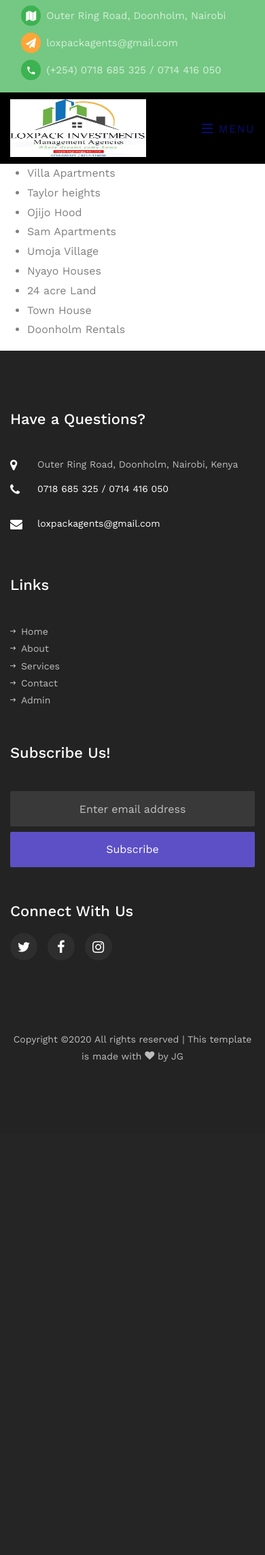
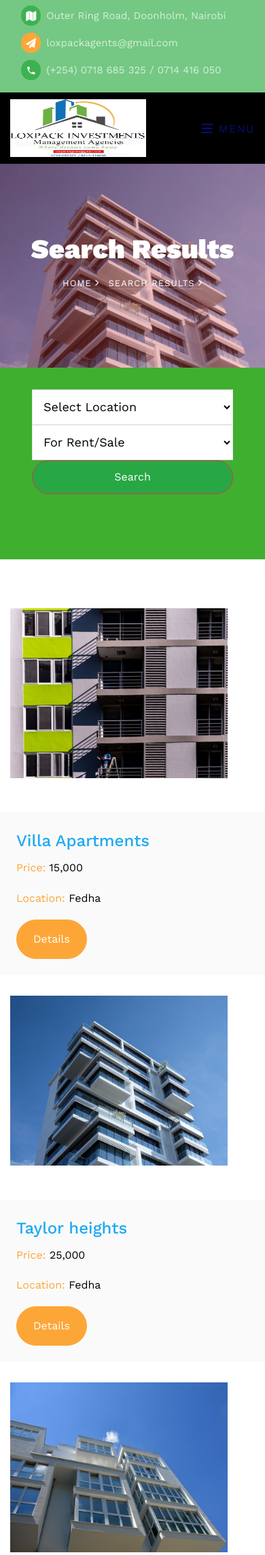
Before and after one commit to BabGee/loxpack, a Django app: page /search/ in a window 390 px wide. Shown: the top 2288 px of the page at 68% size. Before the commit the page ends 1562 px from the top, so only its background shows below. Run offline with Django 3.2, Linux system fonts and the light colour scheme; data comes from the database, SQL or seed files in the repository; both versions use the stored data as it was after the commit; some libraries are stand-ins or nearby versions; some web fonts are replaced.

Commit message:
Search functionality added

```diff
--- a/agency/agency/settings.py
+++ b/agency/agency/settings.py
@@ -23,8 +23,8 @@ BASE_DIR = os.path.dirname(os.path.dirname(os.path.abspath(__file__)))
 SECRET_KEY = 'mkv+sx(q%ulmh5d0+p@7+vacl9=wx^$3^7jn0wo2ywtbb(j8m!'
 
 # SECURITY WARNING: don't run with debug turned on in production!
-#DEBUG = False
-DEBUG = True
+DEBUG = False
+#DEBUG = True
 
 ALLOWED_HOSTS = ['loxpack.pythonanywhere.com', '127.0.0.1', '*']
 
@@ -40,6 +40,7 @@ INSTALLED_APPS = [
     'django.contrib.sessions',
     'django.contrib.messages',
     'django.contrib.staticfiles',
+    'django.contrib.humanize',
 ]
 
 MIDDLEWARE = [
--- a/agency/agency/urls.py
+++ b/agency/agency/urls.py
@@ -17,12 +17,10 @@ from django.contrib import admin
 from django.urls import path, include
 from django.conf import settings
 from django.conf.urls.static import static
-from loxpack.views import SearchResultsView
 
 urlpatterns = [
     path('admin/', admin.site.urls),
     path('', include('loxpack.urls')),
-    path('search/', SearchResultsView.as_view(), name='search_results'),
 ]
 
 if settings.DEBUG:
--- a/agency/loxpack/templates/loxpack/base.html
+++ b/agency/loxpack/templates/loxpack/base.html
@@ -38,7 +38,6 @@
         {% include 'loxpack/navbar.html' %}
     <!-- END nav -->
 
-
    {% block content %}
 
    {% endblock %}
--- /dev/null
+++ b/agency/loxpack/templates/loxpack/hero.html
@@ -0,0 +1,11 @@
+<section class="hero-wrap hero-wrap-2" id="staff-img">
+    <div class="overlay"></div>
+    <div class="container">
+    <div class="row no-gutters slider-text align-items-center justify-content-center">
+        <div class="col-md-9 ftco-animate text-center">
+        <h1 class="mb-2 bread">{{text}}</h1>
+        <p class="breadcrumbs"><span class="mr-2"><a href="{% url 'loxpack-home' %}">Home <i class="ion-ios-arrow-forward"></i></a></span> <span>{{text}} <i class="ion-ios-arrow-forward"></i></span></p>
+        </div>
+    </div>
+    </div>
+</section>
--- a/agency/loxpack/templates/loxpack/index.html
+++ b/agency/loxpack/templates/loxpack/index.html
@@ -1,9 +1,11 @@
 {% extends 'loxpack/base.html' %}
 {% load static %}
+{% load humanize %}
 
 {% block title %} Home {% endblock title %}
 
 {% block content %}
+
 
 	<!-- hero slider -->
 	<section>
@@ -137,7 +139,7 @@
 						</div>
 						<div class="text pt-3 text-center">
 							<a href="{% url 'loxpack-property' pk=apartment.id %}">
-							<h3>{{apartment.name}}</h3>
+								<h3>{{apartment.name}}</h3>
 							</a>
 							<span class="position mb-2">{{apartment.area}}</span>
 							<span class="position mb-2">{{apartment.status}}</span>
@@ -170,7 +172,7 @@
 					</div>
 					<div class="text bg-light p-4">
 						<h3><a href="{% url 'loxpack-property' pk=sale_prop.id %}">{{sale_prop.name}}</a></h3>
-						<p class="subheading"><span>Price:</span>Ksh {{sale_prop.price}} </p>
+						<p class="subheading"><span>Price:</span>Ksh {{sale_prop.price|intcomma}} </p>
 						<p class="subheading"><span>Location:</span> {{sale_prop.area}}</p>
 						<p class="subheading">{{sale_prop.status}}</p>
 						<p class="mb-0"><a href="{% url 'loxpack-property' pk=sale_prop.id %}" class="btn btn-secondary px-4 py-3">Details</a></p>
--- a/agency/loxpack/templates/loxpack/search_bar.html
+++ b/agency/loxpack/templates/loxpack/search_bar.html
@@ -1,22 +1,22 @@
 <section class="search-sec">
     <div class="container">
-        <form action="{% url 'search_results' %}" method="get">
+        <form action="{% url 'search-results' %}" method="get">
             <div class="row">
                 <div class="col-lg-12">
                     <div class="row">
                         <div class="col-lg-4 col-md-4 col-sm-12 p-0">
-                            <select class="form-control search-slt" id="exampleFormControlSelect1">
+                            <select class="form-control search-slt" id="exampleFormControlSelect1" name="loc_contains">
                                 <option>Select Location</option>
                                 {% for loc in location %}
-                                <option name="q1">{{loc.name}}</option>
+                                <option value="{{loc.name}}">{{loc.name}}</option>
                                 {% endfor %}
                             </select>
                         </div>
                         <div class="col-lg-4 col-md-4 col-sm-12 p-0">
-                            <select class="form-control search-slt" id="exampleFormControlSelect1">
+                            <select class="form-control search-slt" id="exampleFormControlSelect1" name="stat_contains">
                                 <option>For Rent/Sale</option>
                                 {% for stat in stats %}
-                                <option name="q2">{{stat.name}}</option>
+                                <option value="{{stat.name}}">{{stat.name}}</option>
                                 {% endfor %}
                             </select>
                         </div>
--- a/agency/loxpack/templates/loxpack/search_results.html
+++ b/agency/loxpack/templates/loxpack/search_results.html
@@ -1,19 +1,75 @@
 {% extends 'loxpack/base.html' %}
 {% load static %}
+{% load humanize %}
 
-{% block title %} Home {% endblock title %}
+{% block title %} Search Results {% endblock title %}
 
 {% block content %}
 
-<div>
-    <ul>
-        {% for prop in search_query_rslt %}
-          <li>
-            {{ prop.name }}
-          </li>
+
+  {% include 'loxpack/hero.html' %}
+  {% include 'loxpack/search_bar.html' %}
+
+  <main class="mt-5 pt-4">
+    <div class="row">
+      {% for property in search_query_rslt %}
+      <div class="col-md-6 course d-lg-flex ftco-animate">
+        <div class="img">
+          <a href="{% url 'loxpack-property' pk=property.id %}">
+          <img src="{{property.image.url}}" alt="" height="250" width="320">
+          </a>
+        </div>
+        <div class="text bg-light p-4">
+          <h3><a href="{% url 'loxpack-property' pk=property.id %}">{{property.name}}</a></h3>
+          <p class="subheading"><span>Price:</span> {{property.price|intcomma}} </p>
+          <p class="subheading"><span>Location:</span> {{property.area}}</p>
+          <p class="mb-0"><a href="{% url 'loxpack-property' pk=property.id %}" class="btn btn-secondary px-4 py-3">Details</a></p>
+        </div>
+      </div>
+    {% endfor %}
+    </div>
+
+    <div class="container dark-grey-text mt-5">
+
+      <!--Grid row-->
+      <div class="text-center mb-5">
+        <h1>Similar Properties</h1>
+      </div>
+      <div class="row wow fadeIn">
+        <!--Grid column-->
+        {% for stat in similar_search %}
+        <div class="col-md-6 mb-4">
+          <a href="{% url 'loxpack-property' pk=stat.id %}">
+            <img src="{{stat.image.url}}" class="img-fluid" alt="" height=300 width=400>
+          </a>
+          <div class="p-4">
+
+            <div class="mb-3">
+              <a href="{% url 'loxpack-property' pk=stat.id %}">
+                <span class="badge purple mr-1">{{stat.name}}</span>
+              </a>
+            </div>
+
+            <p>{{stat.description}}</p>
+            <p class="mb-0"><a href="{% url 'loxpack-property' pk=stat.id %}" class="btn btn-secondary px-4 py-3">Details</a></p>
+
+          </div>
+          <!--Content-->
+
+        </div>
         {% endfor %}
-      </ul>
-</div>
+        <!--Grid column-->
+
+
+      </div>
+      <!--Grid row-->
+
+      <hr>
+    </div>
+
+</main>
+
+
 
 
 {% endblock %}
--- a/agency/loxpack/urls.py
+++ b/agency/loxpack/urls.py
@@ -9,6 +9,5 @@ urlpatterns = [
     path('forsale/', views.sale, name='loxpack-sale'),
     path('forrent/', views.rent, name='loxpack-rent'),
     path('contact/', views.contact, name='loxpack-contact'),
-    #path('email/', views.emailView, name='email'),
-    #path('success/', views.successView, name='success'),
+    path('search/', views.search_results, name='search-results'),
 ]
--- a/agency/loxpack/views.py
+++ b/agency/loxpack/views.py
@@ -1,4 +1,4 @@
-from django.shortcuts import render
+from django.shortcuts import render, redirect
 from property.models import Property, Area, Status
 from django.contrib import messages
 from django.views.generic import ListView, View
@@ -17,49 +17,70 @@ def home(request):
     return render(request, 'loxpack/index.html', context)
 
 def about(request):
-    return render(request, 'loxpack/about.html')
+    context = {
+        'text' : 'About Loxpack'
+    }
+    return render(request, 'loxpack/about.html', context)
 
 def pproperty(request, pk):
     stat = Property.objects.get(pk=pk).status
     context = {
         'property' : Property.objects.get(pk=pk),
-        'stats' : Property.objects.filter(status__name=stat)
+        'location' : Area.objects.all(),
+        'stat' : Property.objects.filter(status__name=stat),
+        'stats' : Status.objects.all(),
+        'text' : 'Property Details',
     }
     return render(request, 'loxpack/property.html', context)
 
 def sale(request):
     context = {
-        'sale_property' : Property.objects.filter(status__name='For Sale')
+        'sale_property' : Property.objects.filter(status__name='For Sale'),
+        'text' : 'Property For Sale',
+        'location' : Area.objects.all(),
+        'stats' : Status.objects.all()
     }
     return render(request, 'loxpack/sale.html', context)
 
 def rent(request):
     context = {
-        'rent_apartment' : Property.objects.filter(status__name='For Rent')
+        'rent_apartment' : Property.objects.filter(status__name='For Rent'),
+        'text' : 'Property For Rent',
+        'location' : Area.objects.all(),
+        'stats' : Status.objects.all()
     }
     return render(request, 'loxpack/rent.html', context)
 
 def contact(request):
-    return render(request, 'loxpack/contact.html')
+    context ={
+        'text' : 'Contact Us',
+        'location' : Area.objects.all(),
+        'stats' : Status.objects.all()
+    }
+    return render(request, 'loxpack/contact.html', context)
 
-class SearchResultsView(View):
-    #model = Property
-    #template_name = 'loxpack/search_results.html'
+def is_valid_queryparam(param1, param2):
+    return param1 != '' and param2 != '' and param1 is not None and param2 is not None
 
-    def get(self, *args, **kwargs):
-        qs =  Property.objects.all()
-        query1 = self.request.GET.get('q1') #Tassia
-        query2 = self.request.GET.get('q2') #For Rent
+def search_results(request):
+    qs = Property.objects.all()
+    loc_contains_query = request.GET.get('loc_contains')
+    stat_contains_query = request.GET.get('stat_contains')
 
-        if query1 and query2:
-            qs = qs.filter(Q(area__name__icontains=query1)) | Q(status__name__icontains=query2)
-        if query1 == '' and query2 == '':
-            messages.warning(self.request, 'No Property selected')
-            return redirect('/')
-        if qs is None:
-            messages.warning(self.request, f'No Property Named{query1}')
-            return redirect('/')
-        context = {
-            'search_query_rslt' : qs
-        }
-        return render(self.request, 'loxpack/search_results.html', context)
+
+    if is_valid_queryparam(loc_contains_query, stat_contains_query) and loc_contains_query != 'Select Location' and stat_contains_query != 'For Rent/Sale':
+        qs = qs.filter(Q(area__name__icontains=loc_contains_query) & Q(status__name__icontains=stat_contains_query)).distinct()
+
+    elif loc_contains_query == 'Select Location' and stat_contains_query == 'For Rent/Sale':
+        messages.warning(request, 'Nothing Selected')
+
+    context = {
+        'search_query_rslt' : qs,
+        'similar_search' : Property.objects.filter(status__name=stat_contains_query),
+        'text' : 'Search Results',
+        'location' : Area.objects.all(),
+        'stats' : Status.objects.all()
+    }
+
+
+    return render(request, 'loxpack/search_results.html', context)
```
Also changed, not shown: agency/loxpack/templates/loxpack/about.html (+2 -11 lines), agency/loxpack/templates/loxpack/contact.html (+2 -11 lines), agency/loxpack/templates/loxpack/property.html (+13 -13 lines), agency/loxpack/templates/loxpack/rent.html (+4 -12 lines), agency/loxpack/templates/loxpack/sale.html (+4 -12 lines), agency/db.sqlite3, agency/loxpack/forms.py (deleted), agency/loxpack/templates/loxpack/search.html (deleted), agency/loxpack/templates/loxpack/sell.html (deleted).
